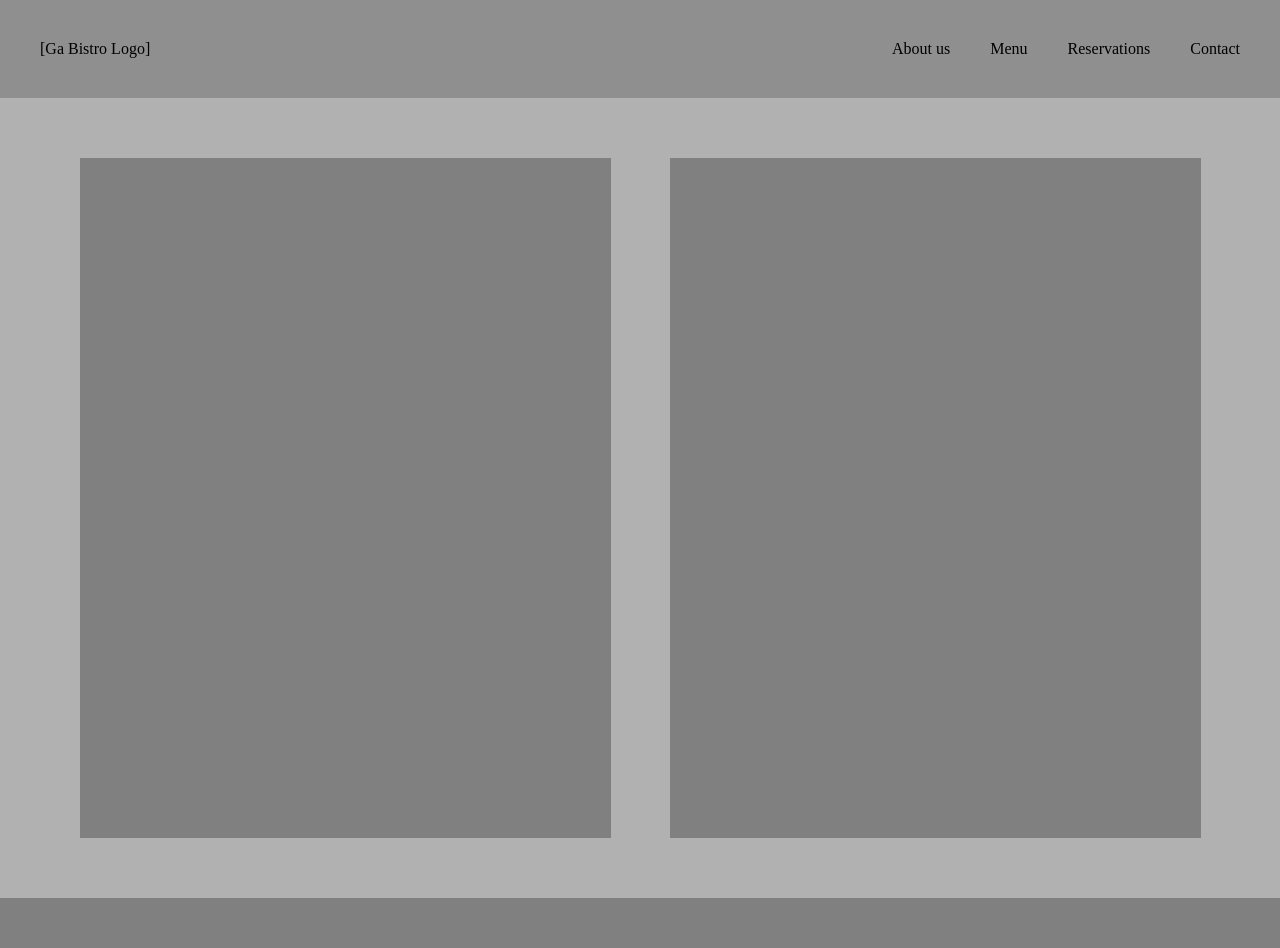
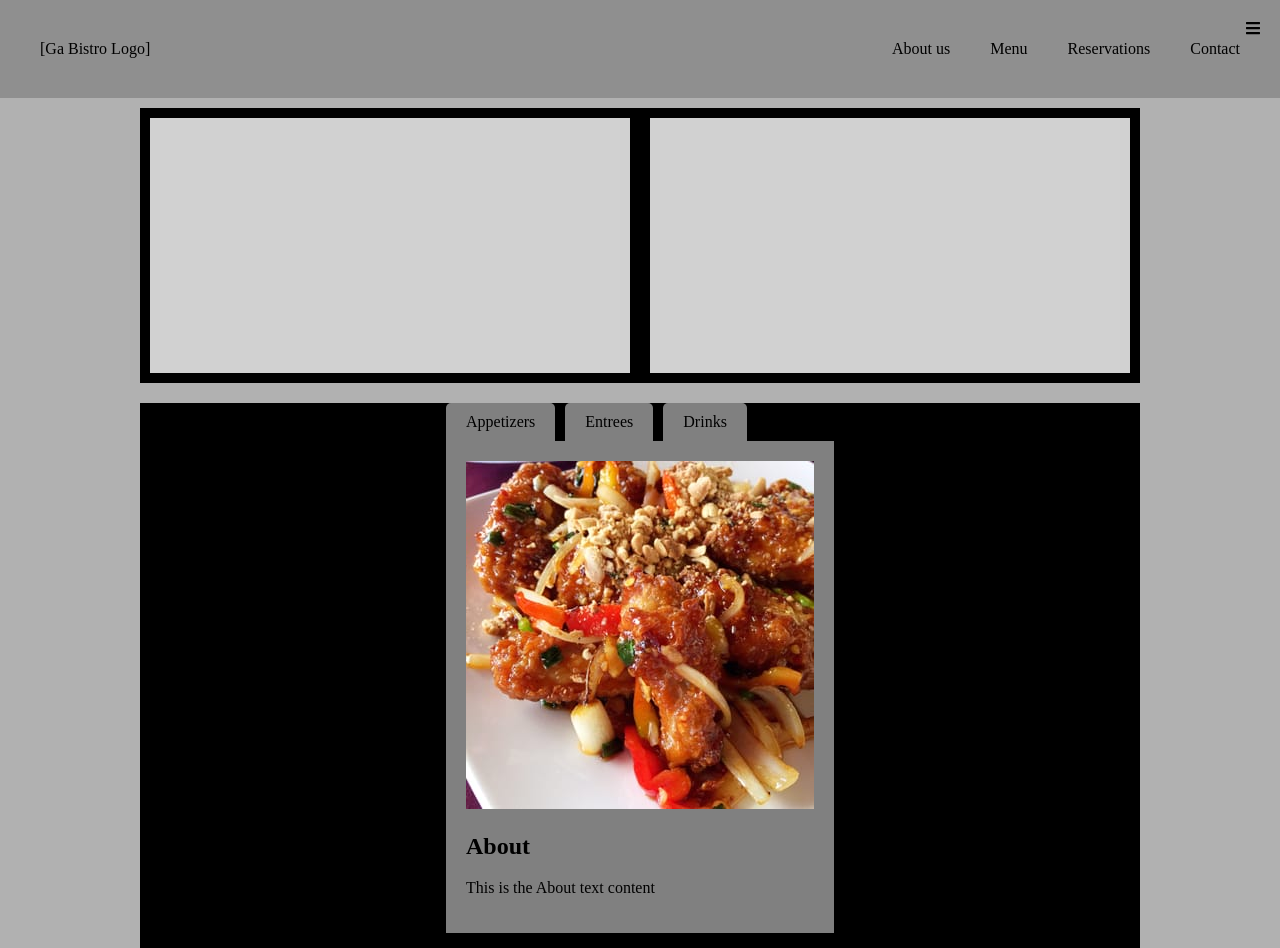
Before and after one commit to andyhdang/ga_bistro, a React (Create React App) app: page / in a window 1280 px wide. Shown: the top 948 px of the page. Built offline with nearby package versions, Linux system fonts and the light colour scheme.

Commit message:
added tabbed content

```diff
--- a/src/App/Main/Main.jsx
+++ b/src/App/Main/Main.jsx
@@ -1,17 +1,25 @@
 import React from 'react';
-
 import './Main.scss';
+import Tabbed from '../Tabbed/Tabbed.jsx';
 
 const Main = () => {
     return (
         <main className = {'Main'}>
 
-            <div className= {'placeholders'}>
+        <div className="mainPlaceholders">
 
-            <div className={'placeholder slogan'}></div>
-            <div className={'placeholder image'}></div>
+                <div className= {'placeholders one'}>
+                        <div className={'placeholder slogan'}></div>
+                        <div className={'placeholder image'}></div>
+                </div>
 
-            </div>
+                 <div className= {'placeholders two'}>
+                        <Tabbed />
+                </div>
+
+        </div>
+
+
 
         </main>
     )
--- a/src/App/Main/Main.scss
+++ b/src/App/Main/Main.scss
@@ -1,29 +1,34 @@
 .Main {
     background: rgb(177, 177, 177);
-    padding: 30px;
+    padding: 0px 20px 20ps 20px;
     margin: 0px;
-    height: 700px;
-    text-align: center;
+    height: 1100px;
 
     display: flex;
+    justify-content: space-around;
 
-    .placeholders {
+    .mainPlaceholders {
         display: flex;
+        flex-wrap: wrap;
+        justify-content: space-around;
 
-        justify-content: space-around;
-        width: 100%;
-        flex-wrap: wrap;
+        .placeholders {
+            background-color: black;
 
-        .placeholder {
-            text-align: center;
-            text-decoration: none;
-
-            background-color: gray;
-            color: black;
-
+            display: flex;
+            justify-content: space-around;
             width: 100%;
 
             margin: 10px;
+
+            .placeholder {
+                background-color: rgb(209, 209, 209);
+                color: black;
+                text-decoration: none;
+
+                width: 100%;
+                margin: 10px;
+            }
         }
     }
 
@@ -34,7 +39,6 @@
         .placeholders {
             .placeholder {
 
-
             }
 
         }
@@ -43,12 +47,17 @@
 
 @media screen and (min-width: 800px) {
     .Main {
-        padding: 50px;
-        .placeholders {
-            .placeholder {
-                width: 45%;
+        .mainPlaceholders {
+            flex-wrap: wrap;
 
+            .placeholders {
+                width: 1000px;
+                .placeholder {
+
+                }
             }
+
         }
+
     }
 }
--- a/src/App/Nav/Nav.jsx
+++ b/src/App/Nav/Nav.jsx
@@ -1,5 +1,5 @@
 //'useState' is part of the React App
-import React, { useState } from 'react';
+import React, { useState, useEffect } from 'react';
 import './Nav.scss';
 
 //Front Awesome
@@ -11,6 +11,7 @@ import { faBars } from '@fortawesome/free-solid-svg-icons'
 const Nav = () => {
 
     const [showMenu, updateShowMenu] = useState(true);
+    const [isSmall, updateIsSmall] = useState(true);
 
     const handleHamburgerClick = () => {
         console.log('You hit the hamburger')
@@ -26,12 +27,34 @@ const Nav = () => {
         updateShowMenu(newShowMenu);
     }
 
+    const handleIsSmall = () => {
+        console.log('You triggered handleIsSmall function');
+
+        if (window.innerWidth > 599) {
+            updateIsSmall(false);
+        } else {
+            updateIsSmall(true);
+        }
+    }
+
+    //useEffect says only do this when our Nav mounts for the first time.
+    useEffect(()=> {
+        window.addEventListener('resize', handleIsSmall);
+    }, []);
+
+
+
     return (
         <nav className='Nav'>
 
-            <div className="hamburger" onClick={ handleHamburgerClick } >
-                <FontAwesomeIcon icon={ faBars} />
-            </div>
+            {
+                isSmall &&
+                <div className="hamburger" onClick={ handleHamburgerClick } >
+                    <FontAwesomeIcon icon={ faBars} />
+                </div>
+            }
+
+
             {
                 //if the showMenu is true
                 showMenu &&
--- a/src/App/Nav/Nav.scss
+++ b/src/App/Nav/Nav.scss
@@ -39,9 +39,6 @@
 
     .Nav {
 
-        .hamburger {
-            display: none;
-        }
         .logo {
             display: none;
         }
--- /dev/null
+++ b/src/App/Tabbed/Tabbed.jsx
@@ -0,0 +1,46 @@
+import React from 'react';
+import './Tabbed.scss';
+
+const tabItems = [
+    {
+        image: '/img/chickenWings.jpg',
+        title: 'About',
+        text: 'This is the About text content',
+    },
+    {
+        image: '/img/chickenWings.jpg',
+        title: 'About',
+        text: 'This is the About text content',
+    },
+    {
+        image: '/img/chickenWings.jpg',
+        title: 'About',
+        text: 'This is the About text content',
+    },
+]
+
+const Tabbed = () => {
+
+    const currentTab = tabItems[1];
+
+
+    return (
+        <div className={'Tabbed'} >
+             <div className="tabs">
+                <div className="tab">Appetizers</div>
+                <div className="tab">Entrees</div>
+                <div className="tab">Drinks</div>
+
+             </div>
+             <div className="content">
+                 <img src= { currentTab.image } alt=""/>
+                 <h2>{ currentTab.title }</h2>
+                 <p>{ currentTab.text }</p>
+
+
+             </div>
+        </div>
+    )
+}
+
+export default Tabbed;
--- /dev/null
+++ b/src/App/Tabbed/Tabbed.scss
@@ -0,0 +1,30 @@
+.Tabbed {
+    .tabs {
+        display: flex;
+
+        .tab {
+            background: gray;
+            padding: 10px 20px;
+            border-radius: 5px 5px 0px 0px;
+            margin-right: 10px;
+
+        }
+    }
+
+    .content {
+        background-color: gray;
+        padding: 20px;
+
+        img {
+        }
+
+        h2{
+
+        }
+
+        p{
+
+        }
+
+    }
+}
```
Also changed, not shown: public/img/chickenWings.jpg (added).
